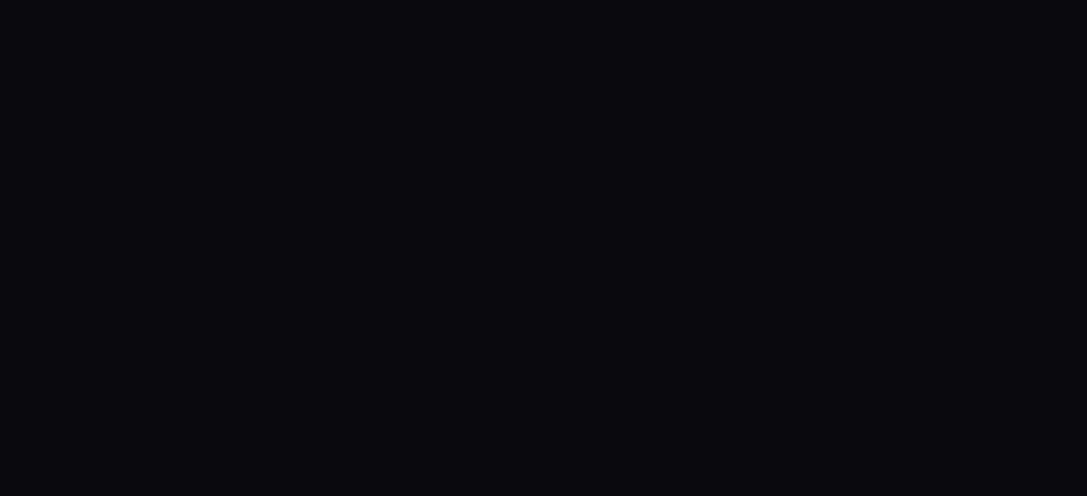
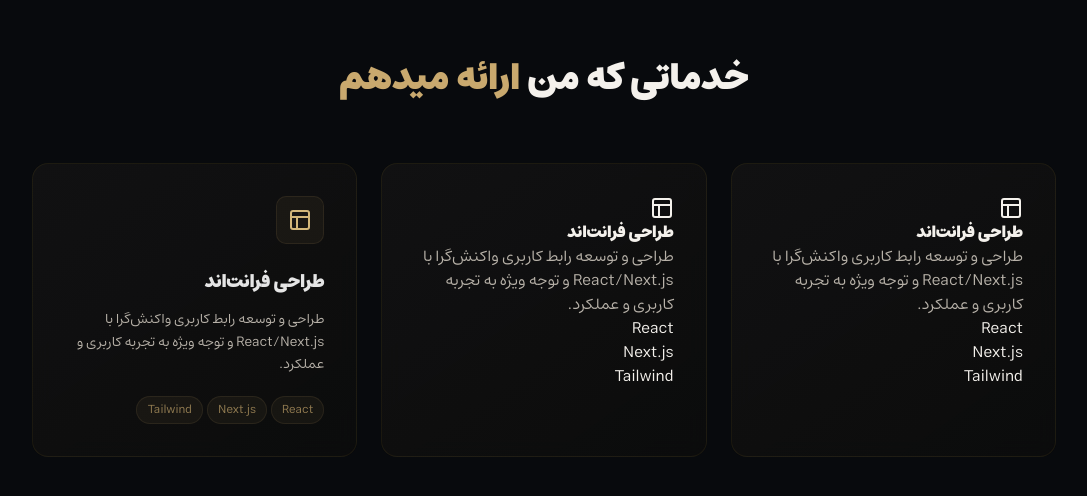
Before and after one commit to ahsharifi/ahsharifidev-site, a React (Vite) app: page / in a window 1280 px wide. Shown: the part 1742-2238 px from the top of the page, without its empty margins (96-1183 px from the left). Before the commit the page ends 1600 px from the top, so only its background shows below. Built offline with nearby package versions, Linux system fonts and the light colour scheme.

Commit message:
feature(services): make services section

```diff
--- a/src/App.css
+++ b/src/App.css
@@ -150,6 +150,11 @@
   animation: breath 2s ease infinite;
 }
 
+/* ==================================================
+  Services
+===================================================*/
+
+
 @keyframes breath {
   0% {
     opacity: 1;
--- a/src/App.tsx
+++ b/src/App.tsx
@@ -2,6 +2,7 @@
 import About from "./components/About";
 import Header from "./components/Header";
 import Hero from "./components/Hero";
+import Services from "./components/Services";
 
 function App() {
   return (
@@ -9,6 +10,7 @@
       <Header />
       <Hero />
       <About />
+      <Services />
     </>
   );
 }
--- /dev/null
+++ b/src/components/Services.tsx
@@ -0,0 +1,69 @@
+import { Layout } from "lucide-react";
+
+function Services() {
+  return (
+    <div className="services min-h-screen flex flex-row items-center">
+      <div className="container flex flex-col items-center">
+        <h2 className="mb-16 text-4xl">
+          خدماتی که من <span className="text-gold-400">ارائه میدهم</span>
+        </h2>
+        <ul className="grid md:grid-cols-2 lg:grid-cols-3 gap-6">
+          <li className="card-dark rounded-2xl p-8 group animate-in visible">
+            <Layout />
+            <h3>طراحی فرانت‌اند</h3>
+            <p>
+              طراحی و توسعه رابط کاربری واکنش‌گرا با React/Next.js و توجه ویژه
+              به تجربه کاربری و عملکرد.
+            </p>
+            <ul>
+              <li>React</li>
+              <li>Next.js</li>
+              <li>Tailwind</li>
+            </ul>
+          </li>
+          <li className="card-dark rounded-2xl p-8 group animate-in visible">
+            <Layout />
+            <h3>طراحی فرانت‌اند</h3>
+            <p>
+              طراحی و توسعه رابط کاربری واکنش‌گرا با React/Next.js و توجه ویژه
+              به تجربه کاربری و عملکرد.
+            </p>
+            <ul>
+              <li>React</li>
+              <li>Next.js</li>
+              <li>Tailwind</li>
+            </ul>
+          </li>
+          <li
+            className="card-dark rounded-2xl p-8 group animate-in visible"
+            style={{ transitionDelay: "0.2s" }}
+          >
+            <div className="w-12 h-12 rounded-md bg-gold-400/[0.06] border border-gold-400/10 flex items-center justify-center mb-6 group-hover:bg-gold-400/10 transition-colors">
+              <Layout className="text-gold-300" />
+            </div>
+            <h3 className="text-lg font-semibold text-neutral-200 mb-3">
+              طراحی فرانت‌اند
+            </h3>
+            <p className="text-neutral-500 text-sm leading-relaxed mb-5">
+              طراحی و توسعه رابط کاربری واکنش‌گرا با React/Next.js و توجه ویژه
+              به تجربه کاربری و عملکرد.
+            </p>
+            <ul className="flex flex-row gap-1">
+              <li className="text-[12px] px-2.5 py-1 rounded-full bg-gold-400/6 text-gold-400/70 border border-gold-400/10 w-fit">
+                React
+              </li>
+              <li className="text-[12px] px-2.5 py-1 rounded-full bg-gold-400/6 text-gold-400/70 border border-gold-400/10 w-fit">
+                Next.js
+              </li>
+              <li className="text-[12px] px-2.5 py-1 rounded-full bg-gold-400/6 text-gold-400/70 border border-gold-400/10 w-fit">
+                Tailwind
+              </li>
+            </ul>
+          </li>
+        </ul>
+      </div>
+    </div>
+  );
+}
+
+export default Services;
```
